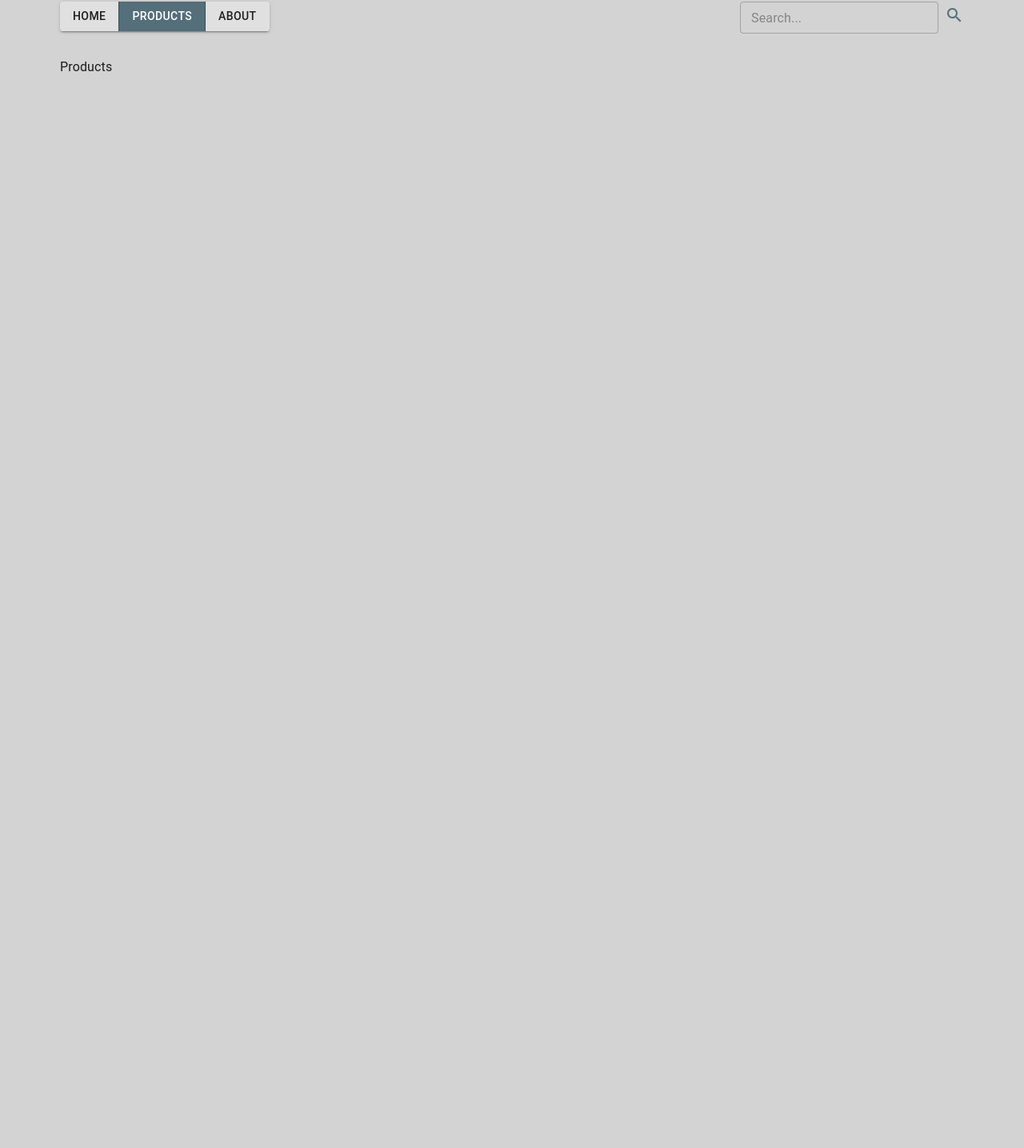
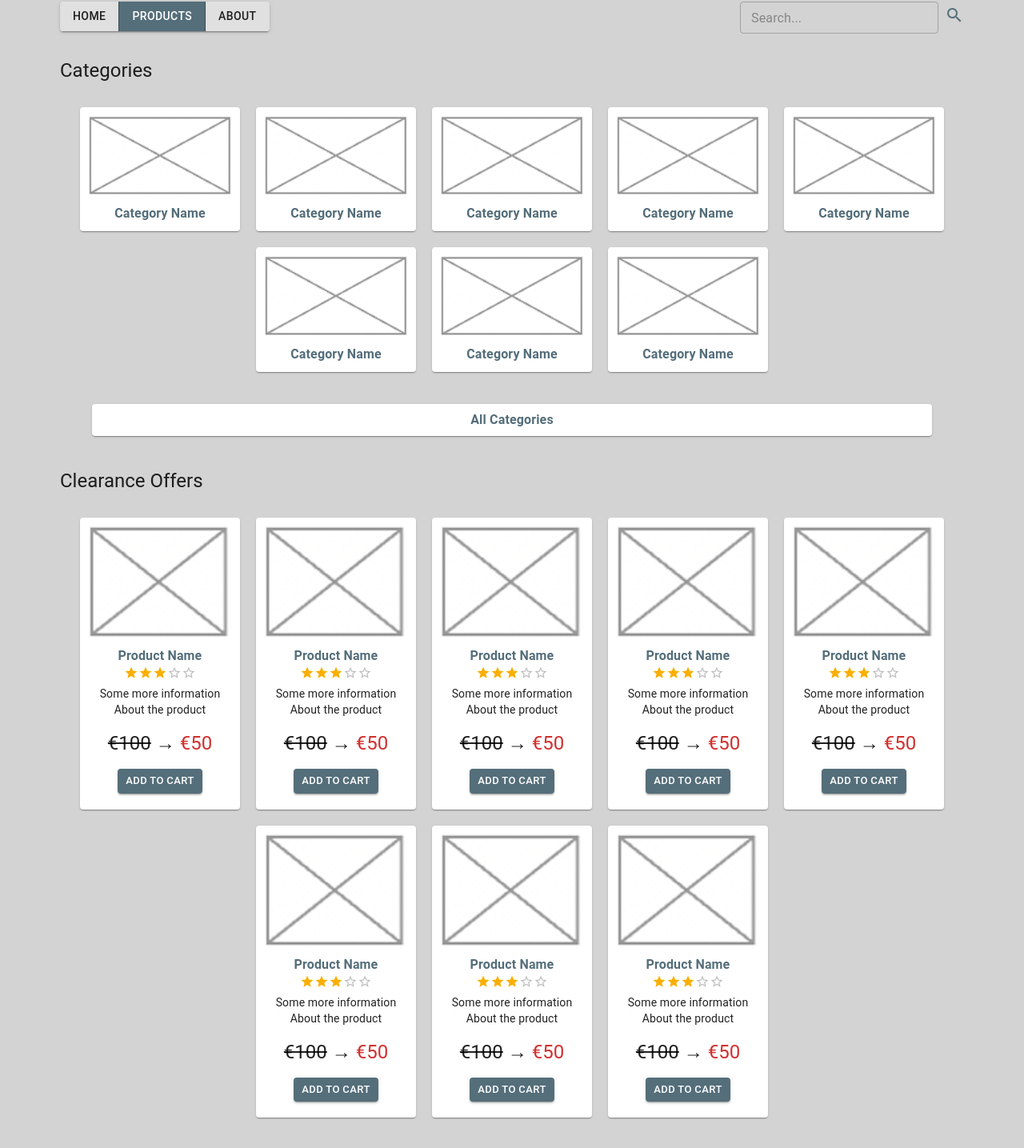
Before and after one commit to VeeHalonen/ux-prototype, a React (Create React App) app: page /products in a window 1280 px wide. Shown: the part 140-1575 px from the top of the page at 80% size. Before the commit the page ends 800 px from the top, so only its background shows below. Built offline with nearby package versions, Linux system fonts and the light colour scheme.

Commit message:
Add Products page

```diff
--- a/src/App.js
+++ b/src/App.js
@@ -14,6 +14,7 @@ import Products from "./views/Products";
 import Search from "./views/Search";
 import ShoppingCartDiv from "./components/ShoppingCartDiv";
 import { useState } from "react";
+import ProductPage from "./views/ProductPage";
 
 // Add routes:
 // 1. Add the page component in the "views" folder
@@ -92,6 +93,9 @@ function App() {
               <Route path="/categories">
                 <Categories />
               </Route>
+              <Route path="/product">
+                <ProductPage />
+              </Route>
               <Route path="/">
                 <Home />
               </Route>
--- /dev/null
+++ b/src/components/Category.jsx
@@ -0,0 +1,25 @@
+import { Card } from "@mui/material";
+import { Link } from "react-router-dom";
+import StyledLink from "./StyledLink";
+
+const Category = () => {
+  const width = 200;
+  const padding = 10;
+  return (
+    <div style={{ width, margin: 10, display: "inline-block" }}>
+      <Card style={{ padding }}>
+        <Link to="/search">
+          <img
+            id="logo"
+            src="categoryImg.png"
+            alt="Category Name"
+            width={width - padding * 2}
+          />
+        </Link>
+        <StyledLink to="/search" name="Category Name" component="p" />
+      </Card>
+    </div>
+  );
+};
+
+export default Category;
--- /dev/null
+++ b/src/components/ProductThumbnail.jsx
@@ -0,0 +1,50 @@
+import { Typography, Card, Rating, Button } from "@mui/material";
+import { Link } from "react-router-dom";
+import StyledLink from "./StyledLink";
+
+// Optional prop: discount (boolean) - shows discount info
+const ProductThumbnail = (props) => {
+  const width = 200;
+  const padding = 10;
+  return (
+    <div style={{ width, margin: 10, display: "inline-block" }}>
+      <Card style={{ padding, paddingBottom: 20 }}>
+        <Link to="/product">
+          <img
+            id="logo"
+            src="productImgThumbnail.png"
+            alt="Product Name"
+            width={width - padding * 2}
+          />
+        </Link>
+        <StyledLink to="/product" name="Product Name" component="p" />
+        <Rating name="size-small" value={3} size="small" readOnly />
+        <Typography variant="body2" textAlign="center">
+          Some more information
+        </Typography>
+        <Typography variant="body2" textAlign="center" paragraph>
+          About the product
+        </Typography>
+        {!props.discount && (
+          <Typography variant="h5" textAlign="center" paragraph>
+            €100
+          </Typography>
+        )}
+        {props.discount && (
+          <Typography variant="h5" textAlign="center" paragraph>
+            <strike>€100</strike> →{" "}
+            <Typography variant="span" color="error">
+              €50
+            </Typography>
+          </Typography>
+        )}
+
+        <Button variant="contained" size="small">
+          Add to Cart
+        </Button>
+      </Card>
+    </div>
+  );
+};
+
+export default ProductThumbnail;
--- /dev/null
+++ b/src/components/StyledLink.jsx
@@ -0,0 +1,20 @@
+import { Typography, Link as MUILink } from "@mui/material";
+import { Link } from "react-router-dom";
+
+const StyledLink = ({ name, to, component, paragraph }) => {
+  return (
+    <MUILink component={Link} to={to} underline="hover">
+      <Typography
+        variant="body"
+        component={component}
+        textAlign="center"
+        style={{ fontWeight: "bold" }}
+        paragraph={paragraph}
+      >
+        {name}
+      </Typography>
+    </MUILink>
+  );
+};
+
+export default StyledLink;
--- a/src/components/TopMenu.jsx
+++ b/src/components/TopMenu.jsx
@@ -15,7 +15,6 @@ const TopMenu = () => {
         <Button
           component={Link}
           to="/"
-          // variant={route === "/" ? "contained" : "outlined"}
           color={route === "/" ? activeColor : notActiveColor}
           disableElevation
         >
@@ -24,15 +23,23 @@ const TopMenu = () => {
         <Button
           component={Link}
           to="/products"
-          // variant={route === "/products" ? "contained" : "outlined"}
-          color={route === "/products" ? activeColor : notActiveColor}
+          // All of these routes highlight Products
+          color={
+            [
+              "/products",
+              "/categories",
+              "/clearance-items",
+              "/search",
+            ].includes(route)
+              ? activeColor
+              : notActiveColor
+          }
         >
           Products
         </Button>
         <Button
           component={Link}
           to="/about"
-          // variant={route === "/about" ? "contained" : "outlined"}
           color={route === "/about" ? activeColor : notActiveColor}
         >
           About
--- a/src/theme.js
+++ b/src/theme.js
@@ -1,5 +1,5 @@
 import { createTheme } from "@mui/material/styles";
-import { blueGrey, grey } from "@mui/material/colors";
+import { blueGrey, grey, purple } from "@mui/material/colors";
 
 // https://mui.com/customization/theming/
 
@@ -11,18 +11,38 @@ export const theme = createTheme({
   typography: {
     /* ALL: */
     // fontFamily: ["Times New Roman", "serif"].join(","), // <- fallback syntax
-    /* ...OR by component type: */
+    /* ...OR by tag type: */
     // h5: {
     //   fontFamily: "Arial",
     // },
     // button: {
     //   fontFamily: "Comic Sans MS",
     // },
+    /* Specific components */
+    link: {
+      color: "#00ff00",
+      "&:hover": {
+        color: "#000000",
+        textDecoration: "underline #000000",
+      },
+    },
+    components: {
+      // Name of the component (global class, from MUI documentation)
+      MuiLink: {
+        styleOverrides: {
+          color: purple[500],
+          root: {
+            color: purple[500],
+          },
+        },
+      },
+    },
   },
   /* COLOURS */
   palette: {
     background: {
-      default: "lightgray",
+      default: "lightgray", // Site background
+      // paper: "red", // Products cards etc.
     },
     primary: {
       // main: "#96cc00", // <- works too
@@ -36,5 +56,16 @@ export const theme = createTheme({
       main: grey[500],
       contrastText: "#fff", // e.g. button text
     },
+    /* Certain interactive parts */
+    // action: {
+    //   active: purple[200],
+    //   activeOpacity: 1,
+    //   hover: purple[100],
+    //   hoverOpacity: 0.7,
+    //   focus: purple[600],
+    //   focusOpacity: 1,
+    //   selected: purple[300],
+    //   selectedOpacity: 1,
+    // },
   },
 });
--- a/src/views/Home.jsx
+++ b/src/views/Home.jsx
@@ -10,12 +10,9 @@ const Home = () => {
       spacing={1}
       style={{ marginTop: 50 }}
     >
-      {/* <Grid item textAlign="start">
-        <Typography variant="h4">Home</Typography>
-      </Grid> */}
       <Grid item>
         <Link to="/clearance-items">
-          <img id="logo" src="bannerOffers.png" alt="Latest" />
+          <img id="logo" src="bannerOffers.png" alt="Offers" />
         </Link>
       </Grid>
       <Grid item>
@@ -25,7 +22,7 @@ const Home = () => {
       </Grid>
       <Grid item>
         <Link to="/categories">
-          <img id="logo" src="bannerCategories.png" alt="Latest" />
+          <img id="logo" src="bannerCategories.png" alt="Categories" />
         </Link>
       </Grid>
     </Grid>
--- /dev/null
+++ b/src/views/ProductPage.jsx
@@ -0,0 +1,5 @@
+const ProductPage = () => {
+  return <div>Product Page</div>;
+};
+
+export default ProductPage;
--- a/src/views/Products.jsx
+++ b/src/views/Products.jsx
@@ -1,5 +1,65 @@
+import { Typography, Card } from "@mui/material";
+import Category from "../components/Category";
+import ProductThumbnail from "../components/ProductThumbnail";
+import StyledLink from "../components/StyledLink";
+
 const Products = () => {
-  return <div>Products</div>;
+  return (
+    <div style={{ textAlign: "center" }}>
+      {/* CATEGORIES */}
+      <Typography paragraph variant="h5" textAlign="start">
+        Categories
+      </Typography>
+      <div
+        style={{
+          marginTop: 20,
+          marginBottom: 30,
+        }}
+      >
+        {[...Array(8)].map((e, i) => {
+          return <Category key={i} />;
+        })}
+      </div>
+      <Card
+        style={{
+          margin: 40,
+          marginTop: 0,
+          marginBottom: 40,
+          paddingTop: 8,
+          paddingBottom: 8,
+        }}
+        color="primary"
+      >
+        <StyledLink name="All Categories" to="/categories" component="p" />
+      </Card>
+      {/* CLEARANCE OFFERS */}
+      <Typography paragraph variant="h5" textAlign="start">
+        Clearance Offers
+      </Typography>
+      <div
+        style={{
+          marginTop: 20,
+          marginBottom: 30,
+        }}
+      >
+        {[...Array(8)].map((e, i) => {
+          return <ProductThumbnail key={i} discount={true} />;
+        })}
+      </div>
+      <Card
+        style={{
+          margin: 40,
+          marginTop: 0,
+          marginBottom: 40,
+          paddingTop: 8,
+          paddingBottom: 8,
+        }}
+        color="primary"
+      >
+        <StyledLink name="More Offers" to="/clearance-items" component="p" />
+      </Card>
+    </div>
+  );
 };
 
 export default Products;
```
Also changed, not shown: public/categoryImg.png (added), public/productImgThumbnail.png (added).
